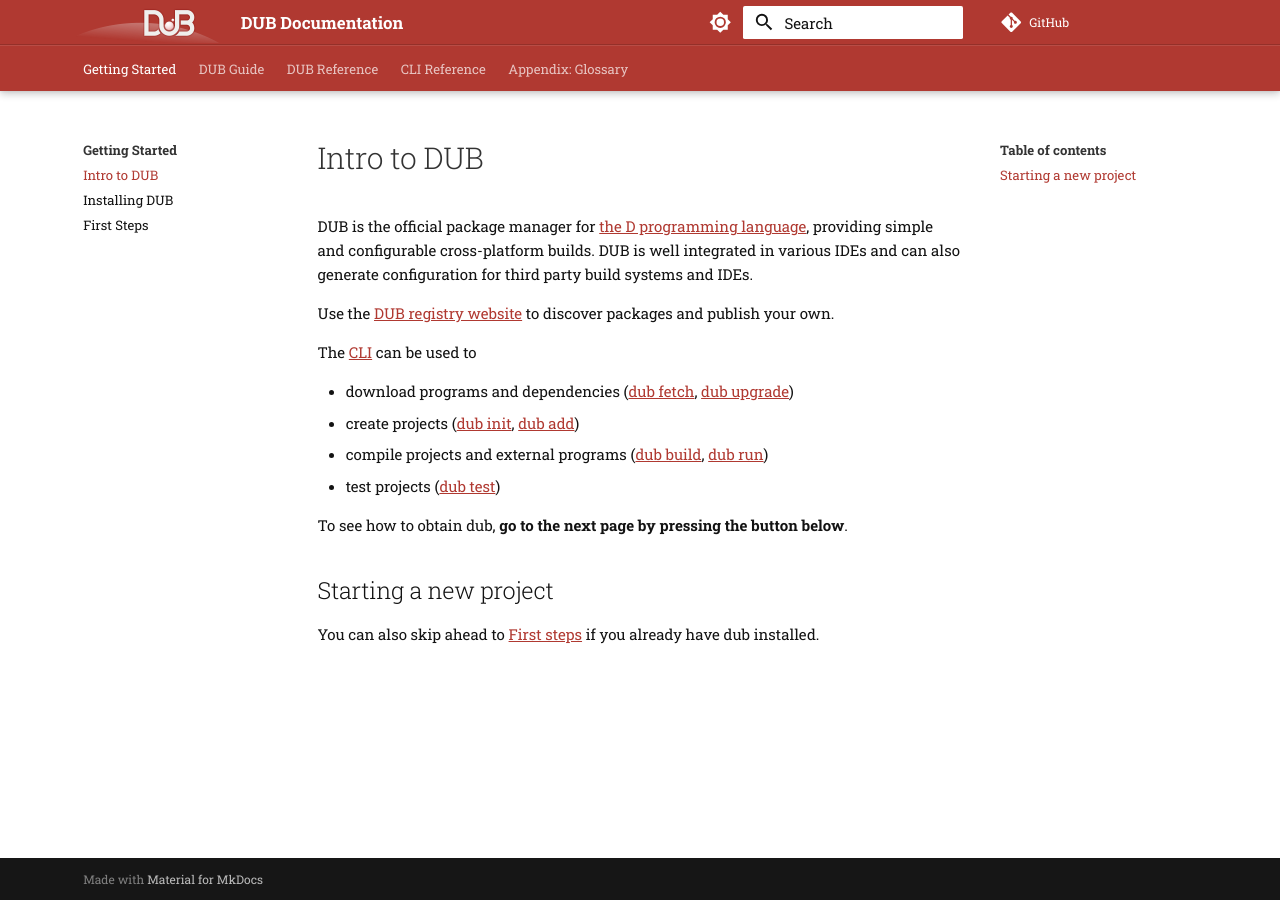
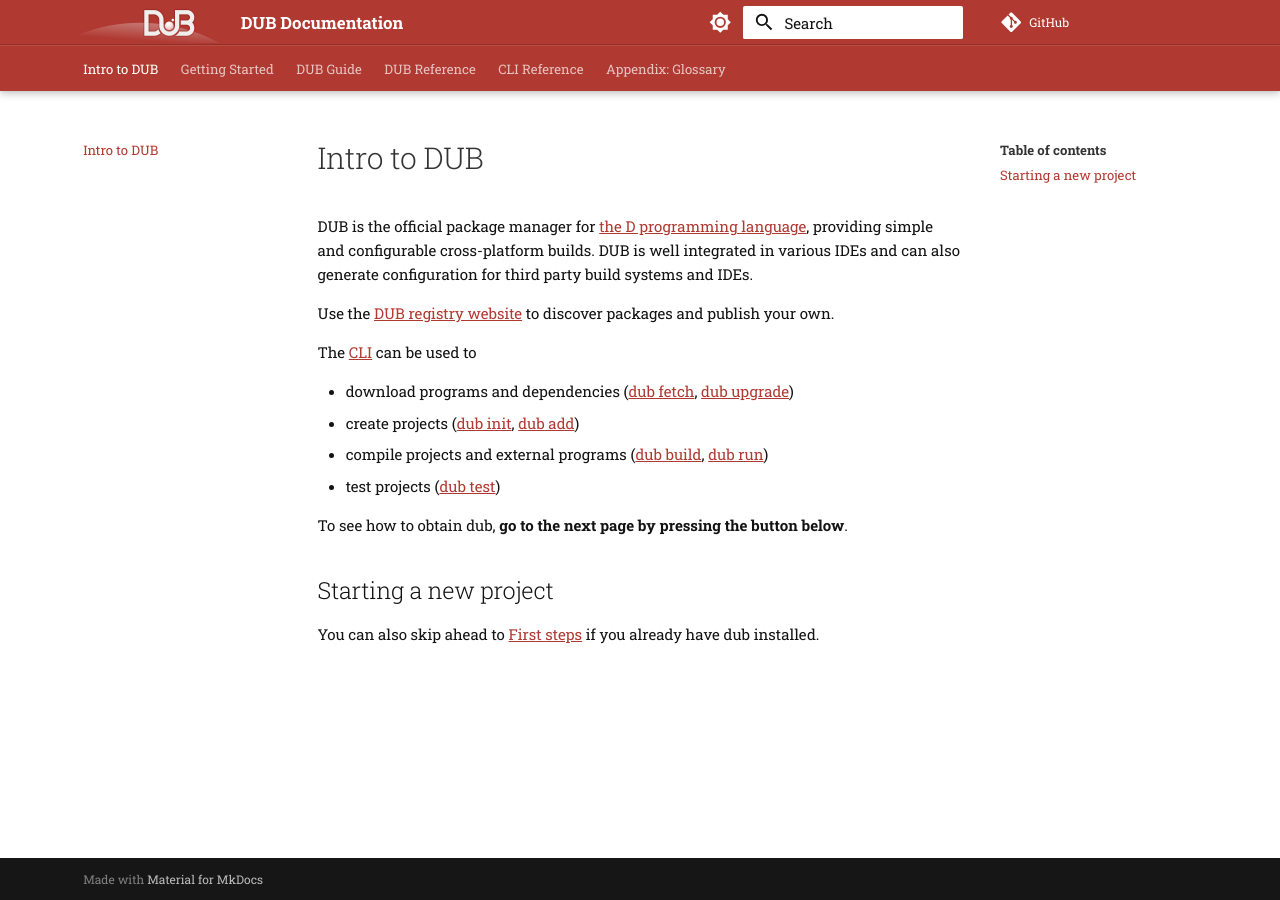
Before and after one commit to dlang/dub-docs, an MkDocs documentation site: the page built from docs/index.md, in a window 1280 px wide. Built offline with MkDocs 1.6.1 and Material for MkDocs 9.7.7, drawn with Linux system fonts in a browser that asks for light colours; comment, search, counter and statistics services are not loaded.

Commit message:
Fix navigation to collapse sections and avoid page jumps

```diff
--- a/mkdocs.yml
+++ b/mkdocs.yml
@@ -71,8 +71,8 @@
   - stylesheets/extra.css
 
 nav:
+  - "Intro to DUB": index.md  # Moved to top level
   - "Getting Started":
-    - "Intro to DUB": index.md
     - getting-started/install.md
     - getting-started/first-steps.md
   - "DUB Guide":
```
